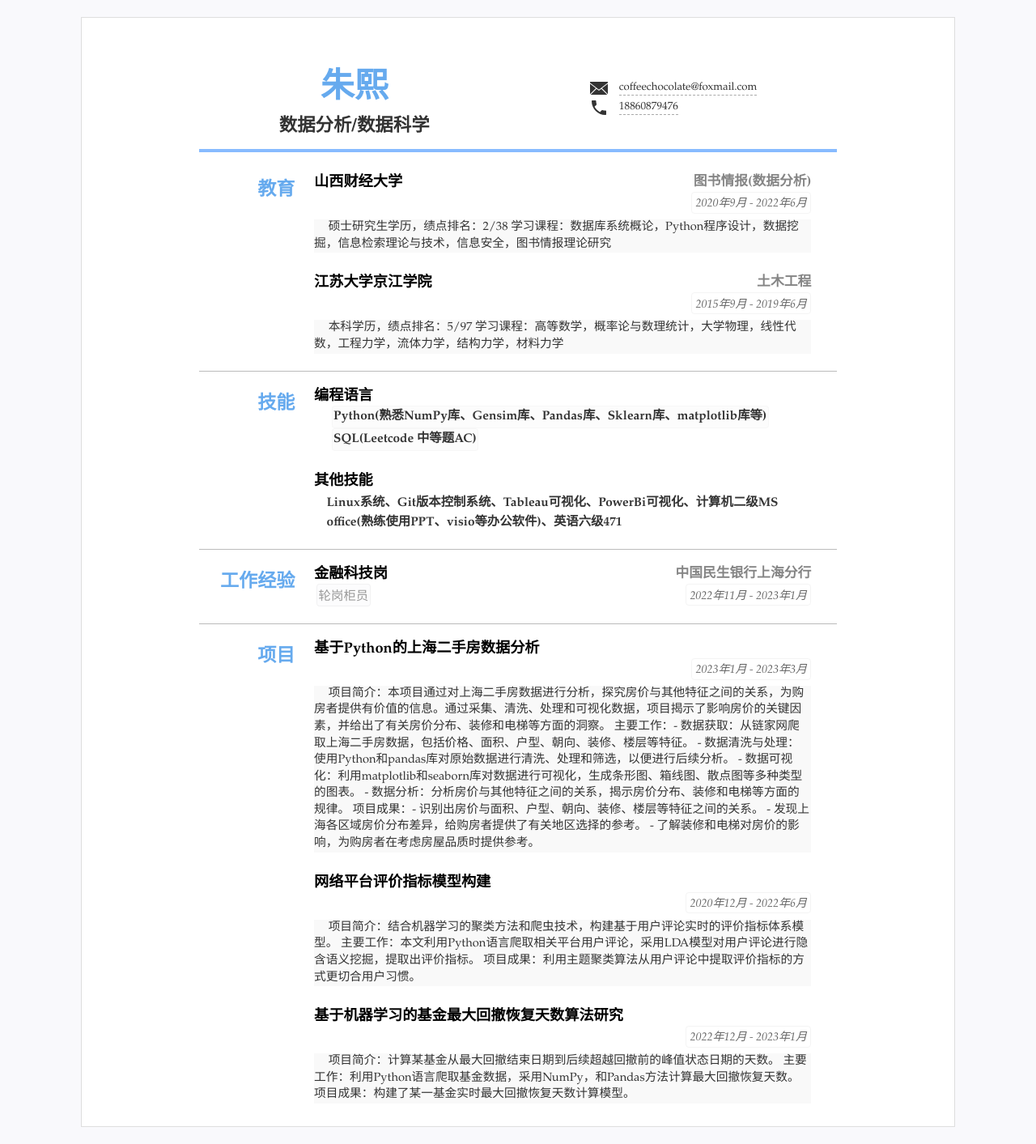
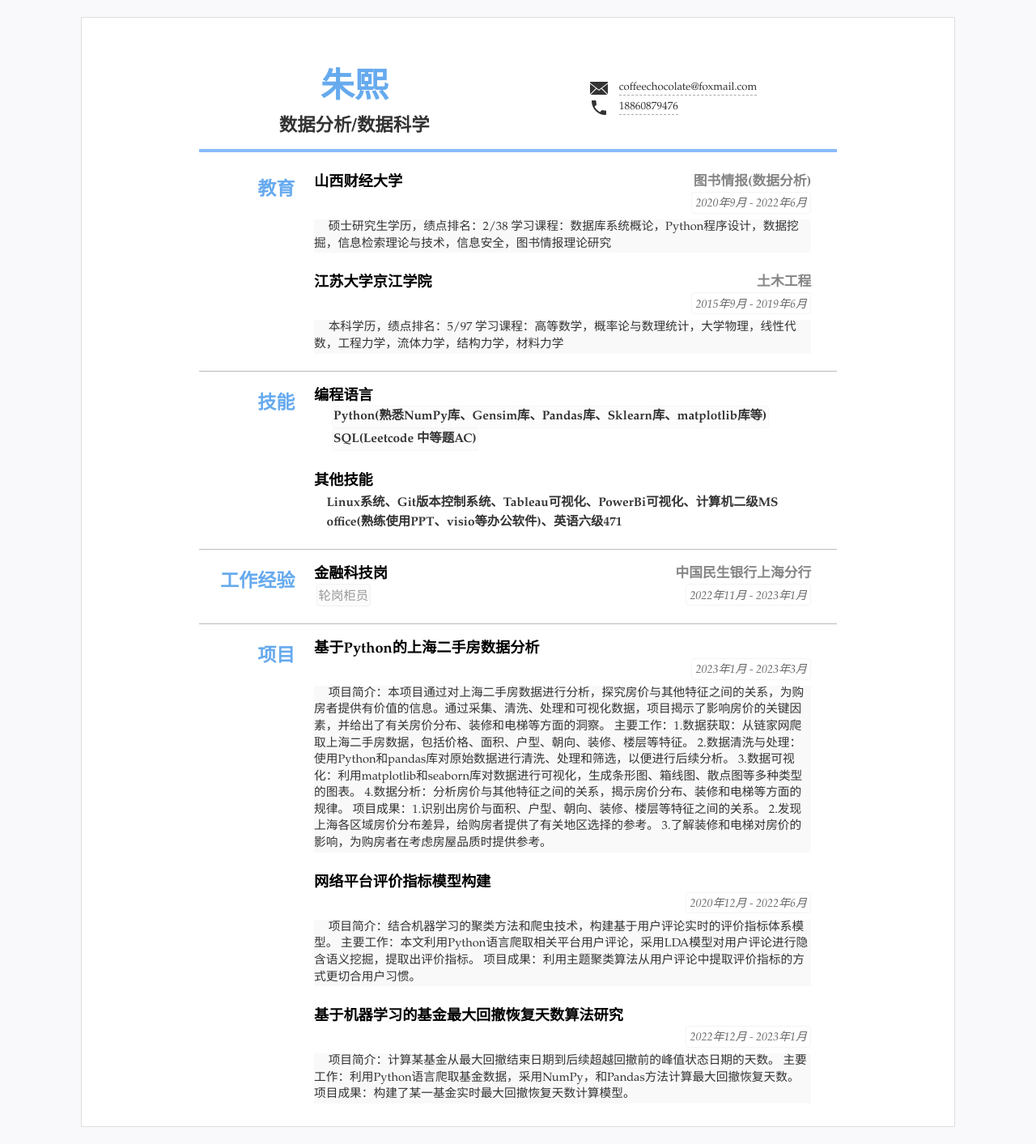
Before and after one commit to qiaokelishushu/CV, a Jekyll site: the page built from index.html, in a window 1280 px wide. Shown: the whole page at 81% size. Built offline with Jekyll 4.4.1, drawn with Linux system fonts in a browser that asks for light colours.

Commit message:
Update resume.yml
update project2

```diff
--- a/_data/resume.yml
+++ b/_data/resume.yml
@@ -76,13 +76,13 @@ main: #简历主要内容，
   - title: 基于Python的上海二手房数据分析
     duration: 2023年1月 - 2023年3月
     detail: 项目简介：本项目通过对上海二手房数据进行分析，探究房价与其他特征之间的关系，为购房者提供有价值的信息。通过采集、清洗、处理和可视化数据，项目揭示了影响房价的关键因素，并给出了有关房价分布、装修和电梯等方面的洞察。
-            主要工作：- 数据获取：从链家网爬取上海二手房数据，包括价格、面积、户型、朝向、装修、楼层等特征。
-                     - 数据清洗与处理：使用Python和pandas库对原始数据进行清洗、处理和筛选，以便进行后续分析。
-                     - 数据可视化：利用matplotlib和seaborn库对数据进行可视化，生成条形图、箱线图、散点图等多种类型的图表。
-                     - 数据分析：分析房价与其他特征之间的关系，揭示房价分布、装修和电梯等方面的规律。
-            项目成果：- 识别出房价与面积、户型、朝向、装修、楼层等特征之间的关系。
-                     - 发现上海各区域房价分布差异，给购房者提供了有关地区选择的参考。
-                     - 了解装修和电梯对房价的影响，为购房者在考虑房屋品质时提供参考。
+            主要工作：1.数据获取：从链家网爬取上海二手房数据，包括价格、面积、户型、朝向、装修、楼层等特征。
+                     2.数据清洗与处理：使用Python和pandas库对原始数据进行清洗、处理和筛选，以便进行后续分析。
+                     3.数据可视化：利用matplotlib和seaborn库对数据进行可视化，生成条形图、箱线图、散点图等多种类型的图表。
+                     4.数据分析：分析房价与其他特征之间的关系，揭示房价分布、装修和电梯等方面的规律。
+            项目成果：1.识别出房价与面积、户型、朝向、装修、楼层等特征之间的关系。
+                     2.发现上海各区域房价分布差异，给购房者提供了有关地区选择的参考。
+                     3.了解装修和电梯对房价的影响，为购房者在考虑房屋品质时提供参考。
 
   - title: 网络平台评价指标模型构建
     duration: 2020年12月 - 2022年6月
```
